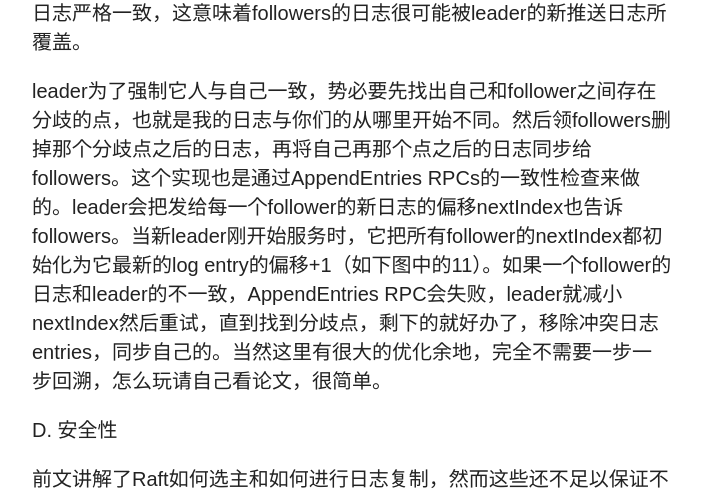
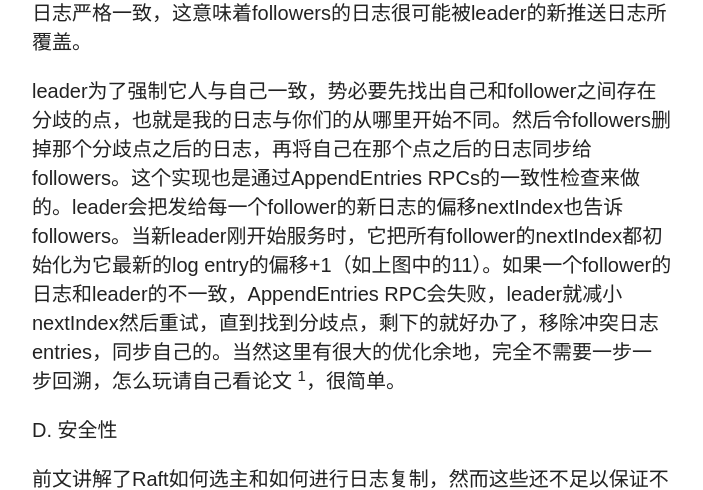
Before and after one commit to wuyu201321060203/wuyu201321060203.github.io, a Jekyll site: the page built from _posts/2014-09-13-Raft.md, in a window 1280 px wide and 900 px high, scrolled down 7857 px. Shown: the part 180-670 px from the top of the window, without its empty margins (318-1021 px from the left). Built offline with Jekyll 4.4.1, drawn with Linux system fonts in a browser that asks for light colours; nearby versions of some CDN libraries; comment, search, counter and statistics services are not loaded; some of the changed text lies outside the part shown.

Commit message:
first post of Raft

```diff
--- a/_posts/2014-09-13-Raft.md
+++ b/_posts/2014-09-13-Raft.md
@@ -98,7 +98,9 @@
 
 如上图(a)(b)followers可能丢失日志，(c)(d)有多余的日志，或者是(e)(f)跨越多个terms的又丢失又多余。在Raft里，leader强制followers和自己的日志严格一致，这意味着followers的日志很可能被leader的新推送日志所覆盖。
 
-leader为了强制它人与自己一致，势必要先找出自己和follower之间存在分歧的点，也就是我的日志与你们的从哪里开始不同。然后领followers删掉那个分歧点之后的日志，再将自己再那个点之后的日志同步给followers。这个实现也是通过AppendEntries RPCs的一致性检查来做的。leader会把发给每一个follower的新日志的偏移nextIndex也告诉followers。当新leader刚开始服务时，它把所有follower的nextIndex都初始化为它最新的log entry的偏移+1（如下图中的11）。如果一个follower的日志和leader的不一致，AppendEntries RPC会失败，leader就减小nextIndex然后重试，直到找到分歧点，剩下的就好办了，移除冲突日志entries，同步自己的。当然这里有很大的优化余地，完全不需要一步一步回溯，怎么玩请自己看论文，很简单。
+leader为了强制它人与自己一致，势必要先找出自己和follower之间存在分歧的点，也就是我的日志与你们的从哪里开始不同。然后令followers删掉那个分歧点之后的日志，再将自己在那个点之后的日志同步给followers。这个实现也是通过AppendEntries RPCs的一致性检查来做的。leader会把发给每一个follower的新日志的偏移nextIndex也告诉followers。当新leader刚开始服务时，它把所有follower的nextIndex都初始化为它最新的log entry的偏移+1（如上图中的11）。如果一个follower的日志和leader的不一致，AppendEntries RPC会失败，leader就减小nextIndex然后重试，直到找到分歧点，剩下的就好办了，移除冲突日志entries，同步自己的。当然这里有很大的优化余地，完全不需要一步一步回溯，怎么玩请自己看论文 [^1]，很简单。
+
+[^1]: <https://ramcloud.stanford.edu/raft.pdf>
 
 D. 安全性
 
```
